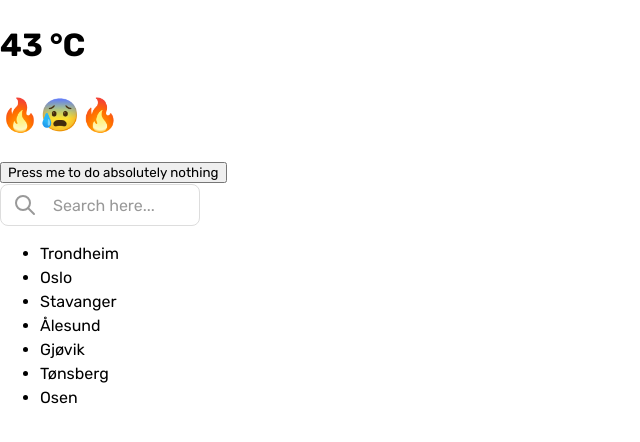
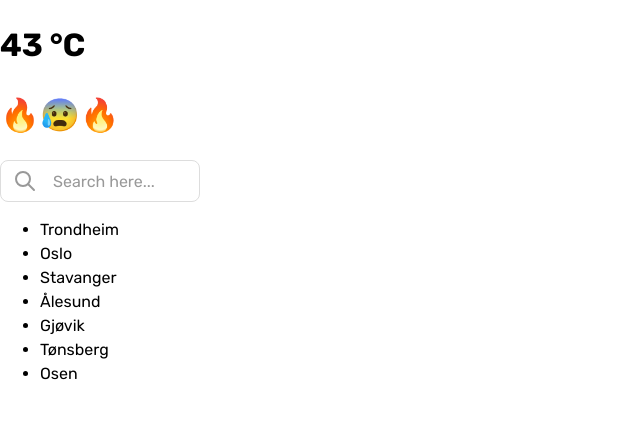
Before and after one commit to lassebaerlandstrand/IT2810-Whirlwind-Project-1, a React (Vite) app: page / in a window 1280 px wide. Shown: the top 442 px of the page, without its empty margins (0-640 px from the left). Built offline with nearby package versions, Linux system fonts and the light colour scheme.

Commit message:
remove: Delete unused component

```diff
--- a/src/components/Button/Button.module.css
+++ /dev/null
@@ -1,3 +0,0 @@
-button {
-  background-color: #ffffff;
-}
--- a/src/components/Button/Button.tsx
+++ /dev/null
@@ -1,9 +0,0 @@
-type ButtonType = {
-  text: string;
-};
-
-const Button = ({text}: ButtonType) => {
-  return <button>{text}</button>;
-};
-
-export default Button;
--- a/src/pages/Home/Home.tsx
+++ b/src/pages/Home/Home.tsx
@@ -1,16 +1,15 @@
-import {useState} from 'react';
-import Button from '../../components/Button/Button';
-import SearchBar from '../../components/SearchBar/Searchbar';
+import { useState } from 'react';
+import SearchBar from '../../components/SearchBar/SearchBar';
 
 const Home = () => {
-  const [cities, setCities] = useState<{name: string}[]>([
-    {name: 'Trondheim'},
-    {name: 'Oslo'},
-    {name: 'Stavanger'},
-    {name: 'Ålesund'},
-    {name: 'Gjøvik'},
-    {name: 'Tønsberg'},
-    {name: 'Osen'},
+  const [cities] = useState<{ name: string }[]>([
+    { name: 'Trondheim' },
+    { name: 'Oslo' },
+    { name: 'Stavanger' },
+    { name: 'Ålesund' },
+    { name: 'Gjøvik' },
+    { name: 'Tønsberg' },
+    { name: 'Osen' },
   ]); // Dummy data, to be changed
   const [filteredCities, setFilteredCities] = useState(cities);
 
@@ -27,7 +26,6 @@ const Home = () => {
     <div>
       <h1>43 °C</h1>
       <h1>🔥😰🔥</h1>
-      <Button text="Press me to do absolutely nothing" />
       <SearchBar onSearch={handleSearch} />
       <ul>
         {filteredCities.map((city, index) => (
```
Also changed, not shown: 1 other file (tests, documents, lock files or other folders).
